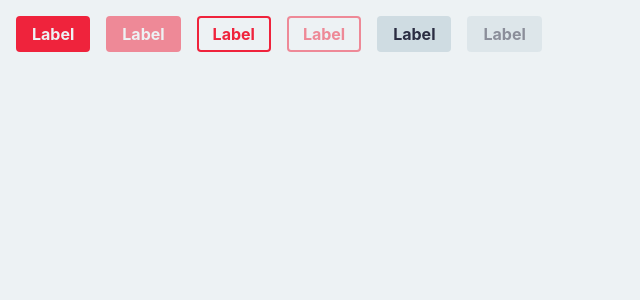
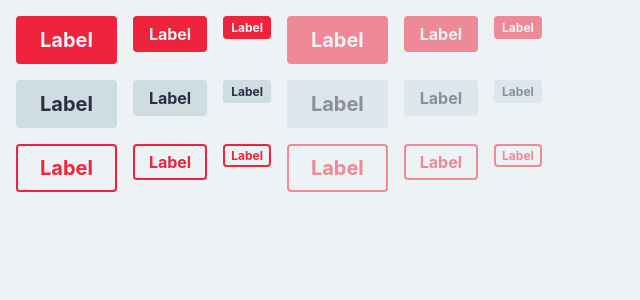
Before and after one commit to lutzseverino/dam-m04--chorter, a React (Create React App) app: page / in a window 1280 px wide. Shown: the top 300 px of the page, without its empty margins (0-640 px from the left). Built offline with nearby package versions, Linux system fonts and the light colour scheme.

Commit message:
style: add button examples

```diff
--- a/src/App.tsx
+++ b/src/App.tsx
@@ -6,14 +6,50 @@ const App = () => {
     <>
       <GlobalStyle />
       <div style={{ margin: "1rem", display: "flex", gap: "1rem" }}>
+        <Button size="large">Label</Button>
         <Button>Label</Button>
+        <Button size="small">Label</Button>
+        <Button size="large" disabled={true}>
+          Label
+        </Button>
         <Button disabled={true}>Label</Button>
+        <Button size="small" disabled={true}>
+          Label
+        </Button>
+      </div>
+      <div style={{ margin: "1rem", display: "flex", gap: "1rem" }}>
+        <Button variant="secondary" size="large">
+          Label
+        </Button>
+        <Button variant="secondary">Label</Button>
+        <Button variant="secondary" size="small">
+          Label
+        </Button>
+        <Button variant="secondary" size="large" disabled={true}>
+          Label
+        </Button>
+        <Button variant="secondary" disabled={true}>
+          Label
+        </Button>
+        <Button variant="secondary" size="small" disabled={true}>
+          Label
+        </Button>
+      </div>
+      <div style={{ margin: "1rem", display: "flex", gap: "1rem" }}>
+        <Button variant="stroke" size="large">
+          Label
+        </Button>
         <Button variant="stroke">Label</Button>
+        <Button variant="stroke" size="small">
+          Label
+        </Button>
+        <Button variant="stroke" size="large" disabled={true}>
+          Label
+        </Button>
         <Button variant="stroke" disabled={true}>
           Label
         </Button>
-        <Button variant="secondary">Label</Button>
-        <Button variant="secondary" disabled={true}>
+        <Button variant="stroke" size="small" disabled={true}>
           Label
         </Button>
       </div>
```
